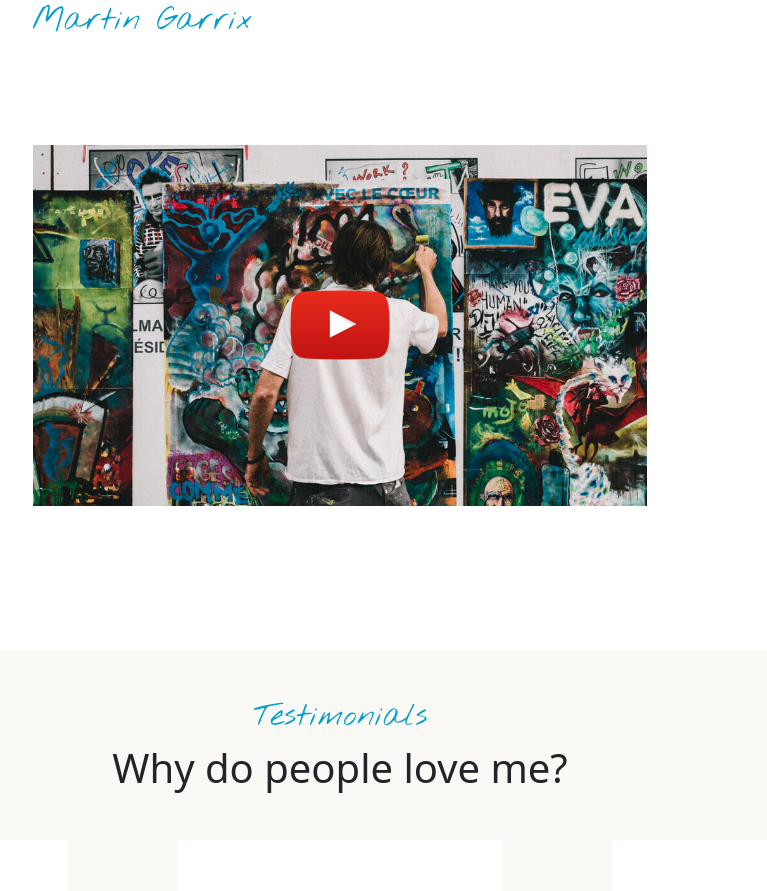
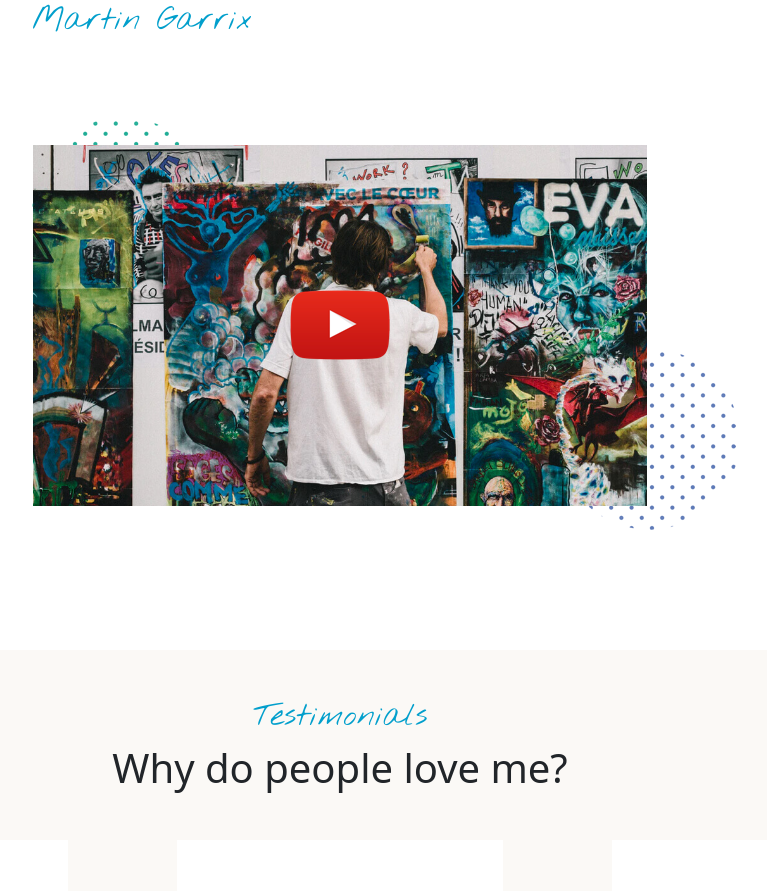
Before and after one commit to LBusnelli27/proj-html-vuejs, a Vue app: page / in a window 1280 px wide. Shown: the part 2560-3451 px from the top of the page, without its empty margins (300-1067 px from the left). Built offline with nearby package versions, Linux system fonts and the light colour scheme; some icons are missing.

Commit message:
video poster shapes

```diff
--- a/src/components/Main.vue
+++ b/src/components/Main.vue
@@ -77,6 +77,10 @@
         </div>
 
         <div class="col-12 py-5 text-center position-relative">
+          <div class="my-shapes-video-poster">
+            <img class="position-absolute maxcoach-shape-12" :src="require('../assets/images/maxcoach-shape-12.png')" alt="">
+            <img class="position-absolute maxcoach-shape-5" :src="require('../assets/images/maxcoach-shape-05.png')" alt="">
+          </div>
           <img class="my-video-poster" :src="require('../assets/images/artist-video-poster.jpg')" alt="Video poster image">
           <img class="my-center-a-div" :src="require('../assets/images/icon-youtube-play.png')" alt="Youtube icon">
         </div>
@@ -474,5 +478,18 @@ export default {
     }
   }
 
+  .my-shapes-video-poster{
+    .maxcoach-shape-5 {
+      z-index: -1;
+      top: 1.5rem;
+      left: 5.5rem;
+    }
+    .maxcoach-shape-12 {
+      z-index: -1;
+      bottom: 1.5rem;
+      right: 0;
+    }
+  }
+
   // Start shape section
 </style>
```
